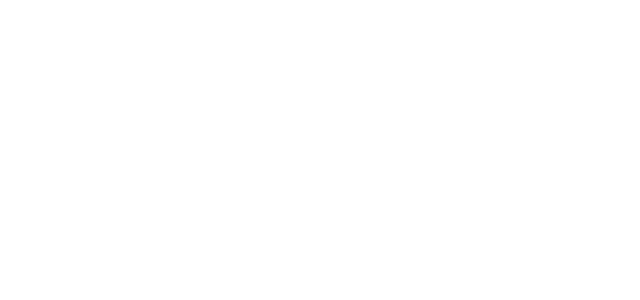
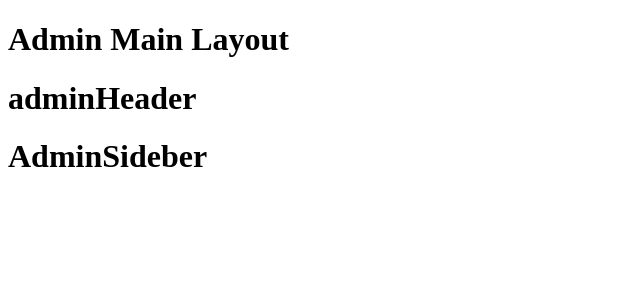
Before and after one commit to kosa-final-stitch/stitch-fe, a Vue app: page /admin in a window 1280 px wide. Before the commit this address had no page. Shown: the top 300 px of the page, without its empty margins (0-640 px from the left). Built offline with nearby package versions, Linux system fonts and the light colour scheme.

Commit message:
admin router 및 기본 설정완

```diff
--- a/src/components/admin/AdminApp.vue
+++ b/src/components/admin/AdminApp.vue
@@ -0,0 +1,16 @@
+<template>
+    <div>
+      <!-- Admin 페이지 전체 레이아웃 -->
+      <router-view></router-view> <!-- 자식 라우트를 표시 -->
+    </div>
+  </template>
+
+  <script>
+  export default {
+    name: 'AdminApp',
+  };
+  </script>
+
+  <style scoped>
+  /* 스타일 */
+  </style>
--- a/src/components/admin/AdminMainLayout.vue
+++ b/src/components/admin/AdminMainLayout.vue
@@ -0,0 +1,16 @@
+<template>
+  <div>
+    <h1>Admin Main Layout</h1>
+    <admin-header></admin-header>
+    <admin-sidebar></admin-sidebar>
+  </div>
+</template>
+
+<script>
+import AdminHeader from './admin-header/AdminHeader.vue';
+import AdminSidebar from './AdminSidebar.vue';
+export default {
+  components: { AdminHeader, AdminSidebar },
+  name: 'AdminMainLayout',
+};
+</script>
--- a/src/components/admin/AdminSidebar.vue
+++ b/src/components/admin/AdminSidebar.vue
@@ -0,0 +1,16 @@
+<template>
+  <div>
+    <h1>AdminSideber</h1>
+  </div>
+</template>
+
+<script>
+export default {
+  name:'AdminSidebar',
+
+}
+</script>
+
+<style>
+
+</style>
--- a/src/components/admin/admin-header/AdminHeader.vue
+++ b/src/components/admin/admin-header/AdminHeader.vue
@@ -0,0 +1,15 @@
+<template>
+  <div>
+    <h1>adminHeader</h1>
+  </div>
+</template>
+
+<script>
+export default {
+
+}
+</script>
+
+<style>
+
+</style>
--- a/src/main.js
+++ b/src/main.js
@@ -4,38 +4,31 @@
 //  ---------------------
 //  2024.09.04 김호영 | MemberApp에 대한 라우터 설정
 //  2024.09.06 김호영 | member-store 테스트를 위한 pinia 설정
-
-
-
+//  2024.09.10 김호영 | admin 라우터 설정
 
 import { createApp } from 'vue';
-import axios from "axios";
+import { createRouter, createWebHistory } from 'vue-router';
+import memberRoutes from './router/member-routes';  // member 라우터
+import adminRoutes from './router/admin-routes';    // admin 라우터
+import { createPinia } from 'pinia';
+import piniaPluginPersistedstate from 'pinia-plugin-persistedstate';
+import MemberApp from './components/member/MemberApp.vue'; // 기본 앱은 MemberApp
 
-import MemberApp from './components/member/MemberApp.vue'; // MemberApp 사용
-import router from './router/member-index'; // 라우터 파일
-
-import { createPinia } from 'pinia'; // Pinia를 import
-import piniaPluginPersistedstate from 'pinia-plugin-persistedstate';
-
-// Pinia 인스턴스를 생성 및 플러그인 사용
+// Pinia 설정
 const pinia = createPinia();
 pinia.use(piniaPluginPersistedstate);
 
-// Axios 인스턴스 설정
-const axiosInstance = axios.create({
-    baseURL: 'http://localhost:8080', // 백엔드 서버 URL
-    headers: {
-        'Content-Type': 'application/json', // JSON 타입 설정
-    },
-    withCredentials: true, // 쿠키 인증 정보를 전송
+// member와 admin 라우터 통합
+const routes = [...memberRoutes, ...adminRoutes];
+
+const router = createRouter({
+  history: createWebHistory(),
+  routes,
 });
 
-// Vue 애플리케이션 생성 및 설정
-const app = createApp(MemberApp);
+// Vue 앱 생성 및 설정
+const app = createApp(MemberApp); // 기본 앱으로 MemberApp 사용
+app.use(router); // 라우터 적용
+app.use(pinia);  // Pinia 적용
 
-app.use(router); // 라우터 사용
-app.use(pinia);  // Pinia 상태 관리 사용
-
-app.mount('#app'); // 애플리케이션을 #app에 마운트
-
-export default axiosInstance; // Axios 인스턴스 내보내기
+app.mount('#app'); // #app에 마운트
--- a/src/router/admin-routes.js
+++ b/src/router/admin-routes.js
@@ -0,0 +1,70 @@
+/*
+ 담당자: 박요한, 김호영
+ 시작 일자: 2024.08.30
+ 설명 : 라우터 컴포넌트
+ ---------------------
+ 2024.08.30 박요한 | 라우터 설계
+ 2024.09.10 김호영 | 라우터 통합,수정,개선
+ */
+import AdminApp from '../components/admin/AdminApp.vue';
+import AdminMainLayout from '../components/admin/AdminMainLayout.vue';
+//import DashboardLayout from '../components/admin/content/DashboardLayout.vue';
+//import UserInfoManagement from '../components/admin/content/UserInfoManagement.vue';
+//import PostManagement from '../components/admin/content/PostManagement.vue';
+//import ReviewManagement from '../components/admin/content/ReviewManagement.vue';
+//import ReportInquiryManagement from '../components/admin/content/ReportInquiryManagement.vue';
+//import DirectInquiryManagement from '../components/admin/content/DirectInquiryManagement.vue';
+//import AnnouncementManagement from '../components/admin/content/AnnouncementManagement.vue';
+
+const adminRoutes = [
+  {
+    path: '/admin',
+    component: AdminApp,
+    children: [
+      {
+        path: '',
+        component: AdminMainLayout,
+        meta: { requiresAuth: true },
+        children: [
+        //   {
+        //     path: 'dashboard',
+        //     name: 'Dashboard',
+        //     component: DashboardLayout,
+        //   },
+        //   {
+        //     path: 'user-info',
+        //     name: 'UserInfoManagement',
+        //     component: UserInfoManagement,
+        //   },
+        //   {
+        //     path: 'post-management',
+        //     name: 'PostManagement',
+        //     component: PostManagement,
+        //   },
+        //   {
+        //     path: 'review-management',
+        //     name: 'ReviewManagement',
+        //     component: ReviewManagement,
+        //   },
+        //   {
+        //     path: 'report-inquiry',
+        //     name: 'ReportInquiryManagement',
+        //     component: ReportInquiryManagement,
+        //   },
+        //   {
+        //     path: 'direct-inquiry',
+        //     name: 'DirectInquiryManagement',
+        //     component: DirectInquiryManagement,
+        //   },
+        //   {
+        //     path: 'announcement',
+        //     name: 'AnnouncementManagement',
+        //     component: AnnouncementManagement,
+        //   },
+        ],
+      },
+    ],
+  },
+];
+
+export default adminRoutes;
--- a/src/router/member-routes.js
+++ b/src/router/member-routes.js
@@ -1,7 +1,7 @@
 /*
  담당자: 박요한, 김호영
  시작 일자: 2024.08.30
- 설명 : 로그인 컴포넌트
+ 설명 : member 라우터 컴포넌트
  ---------------------
  2024.08.30 박요한 | 라우터 설계
  2024.09.05 김호영 | 라우터 통합,수정,개선
```
Also changed, not shown: src/components/admin/AdminContentWrapper.vue (+14 -0 lines), src/router/admin-index.js (+17 -0 lines), src/router/member-index.js (+9 -0 lines), src/components/admin/AdminLoginPage.vue (deleted).
